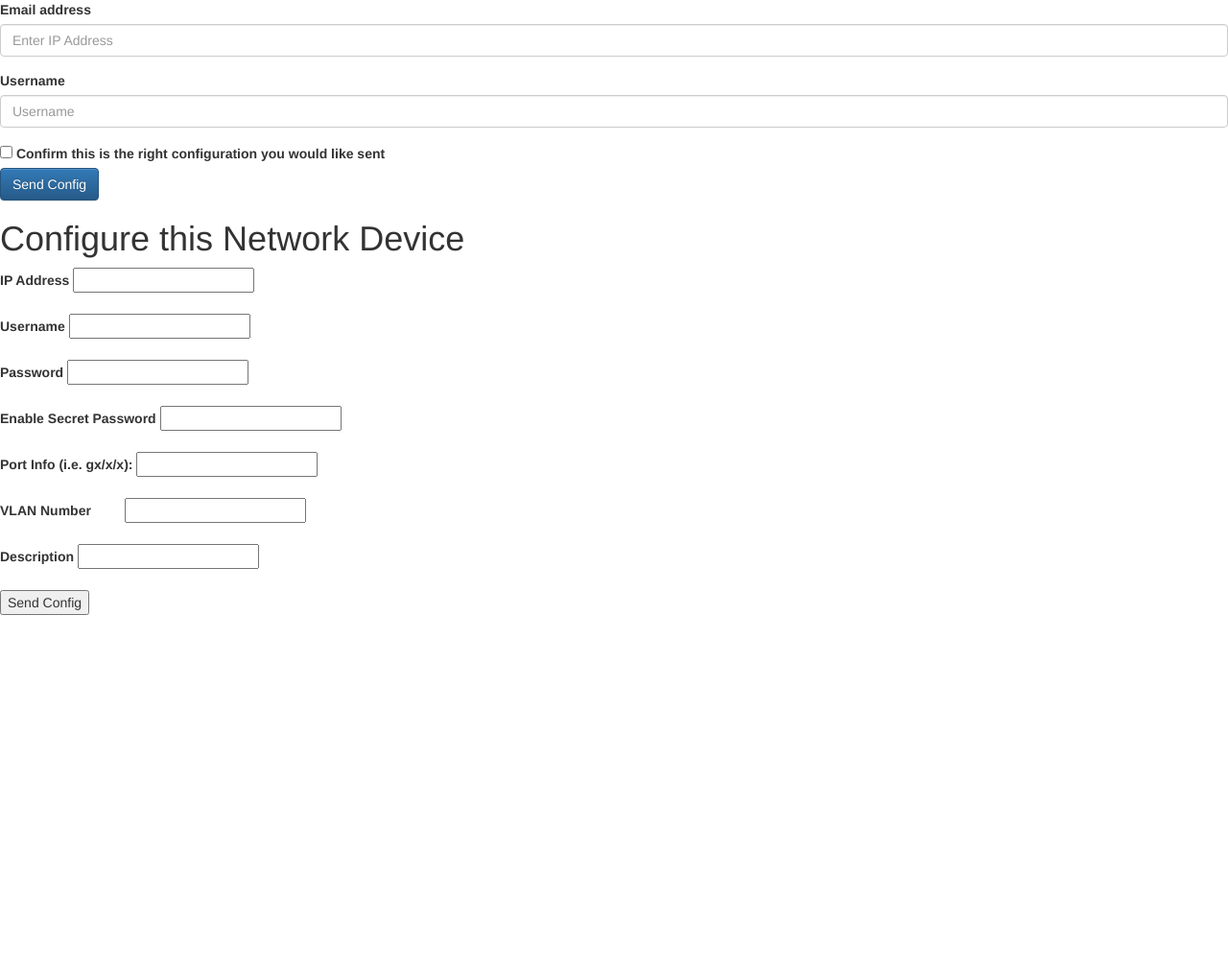
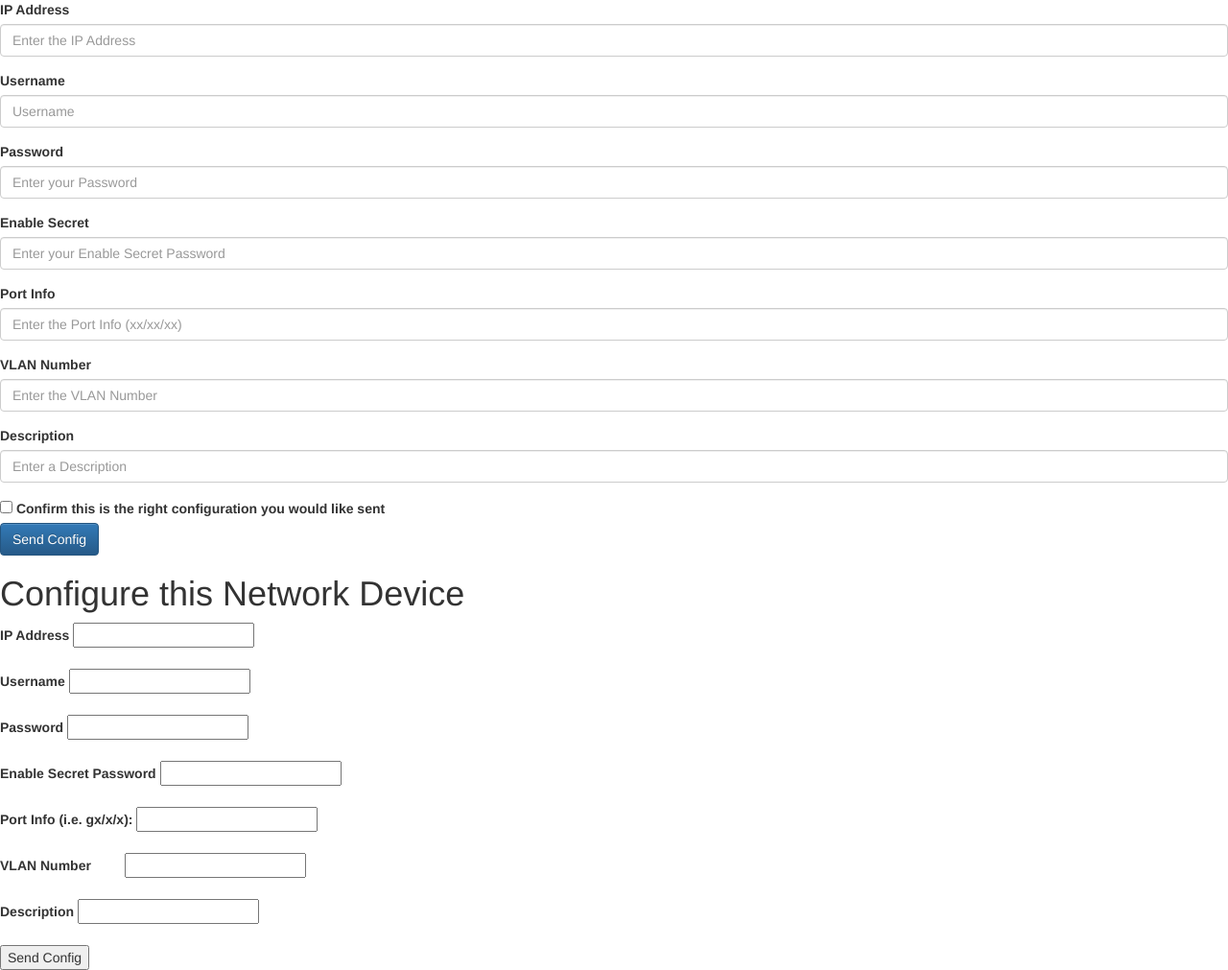
Before and after one commit to Nathan8044/PHASE_2, a Python web app: template templates/index.html in a window 1280 px wide. Shown: the whole page at 96% size. Before the commit the page ends 641 px from the top, so only its background shows below. Run offline with Jinja, Linux system fonts and the light colour scheme; the template is opened without the code that fills it, so the values that code supplies are empty; some libraries are stand-ins or nearby versions.

Commit message:
all_text_box_configs

```diff
--- a/templates/index.html
+++ b/templates/index.html
@@ -14,12 +14,32 @@
 <body>
   <form>
    <div class="form-group">
-     <label for="exampleInputEmail1">Email address</label>
-     <input type="ipaddress" class="form-control" id="ipaddress" aria-describedby="IP" placeholder="Enter IP Address">
+     <label for="ipaddress">IP Address</label>
+     <input type="ipaddress" class="form-control" id="ipaddress" aria-describedby="IP" placeholder="Enter the IP Address">
    </div>
    <div class="form-group">
      <label for="username">Username</label>
      <input type="username" class="form-control" id="username" placeholder="Username">
+   </div>
+   <div class="form-group">
+     <label for="password1">Password</label>
+     <input type="password" class="form-control" id="password" aria-describedby="password" placeholder="Enter your Password">
+   </div>
+   <div class="form-group">
+     <label for="secret">Enable Secret</label>
+     <input type="secret" class="form-control" id="secret" aria-describedby="secret" placeholder="Enter your Enable Secret Password">
+   </div>
+   <div class="form-group">
+     <label for="port">Port Info</label>
+     <input type="port" class="form-control" id="port" aria-describedby="port" placeholder="Enter the Port Info (xx/xx/xx)">
+   </div>
+   <div class="form-group">
+     <label for="vlan">VLAN Number</label>
+     <input type="vlan" class="form-control" id="vlan" aria-describedby="vlan" placeholder="Enter the VLAN Number">
+   </div>
+   <div class="form-group">
+     <label for="description">Description</label>
+     <input type="description" class="form-control" id="description" aria-describedby="description" placeholder="Enter a Description">
    </div>
    <div class="form-check">
      <input type="checkbox" class="form-check-input" id="exampleCheck1">
```
